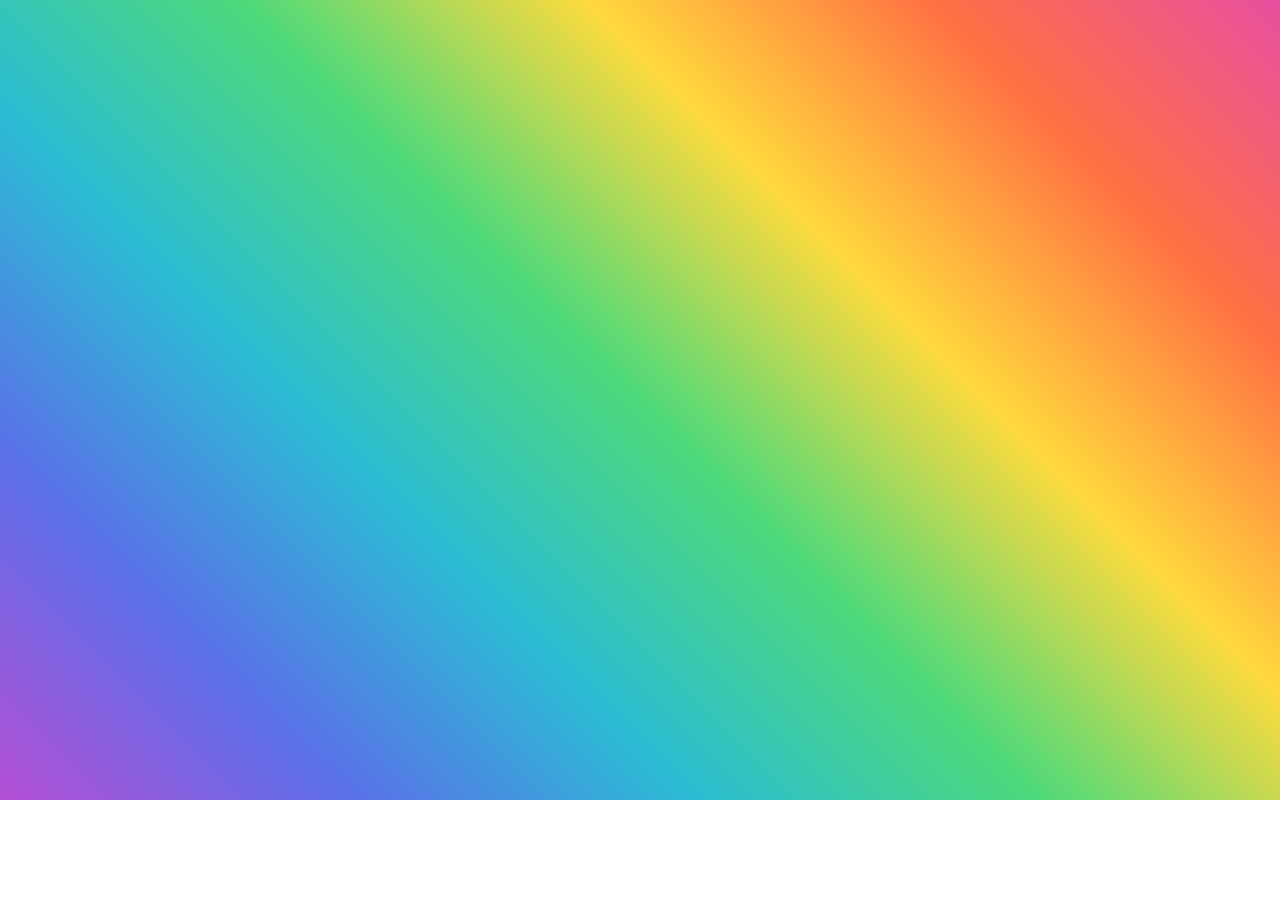
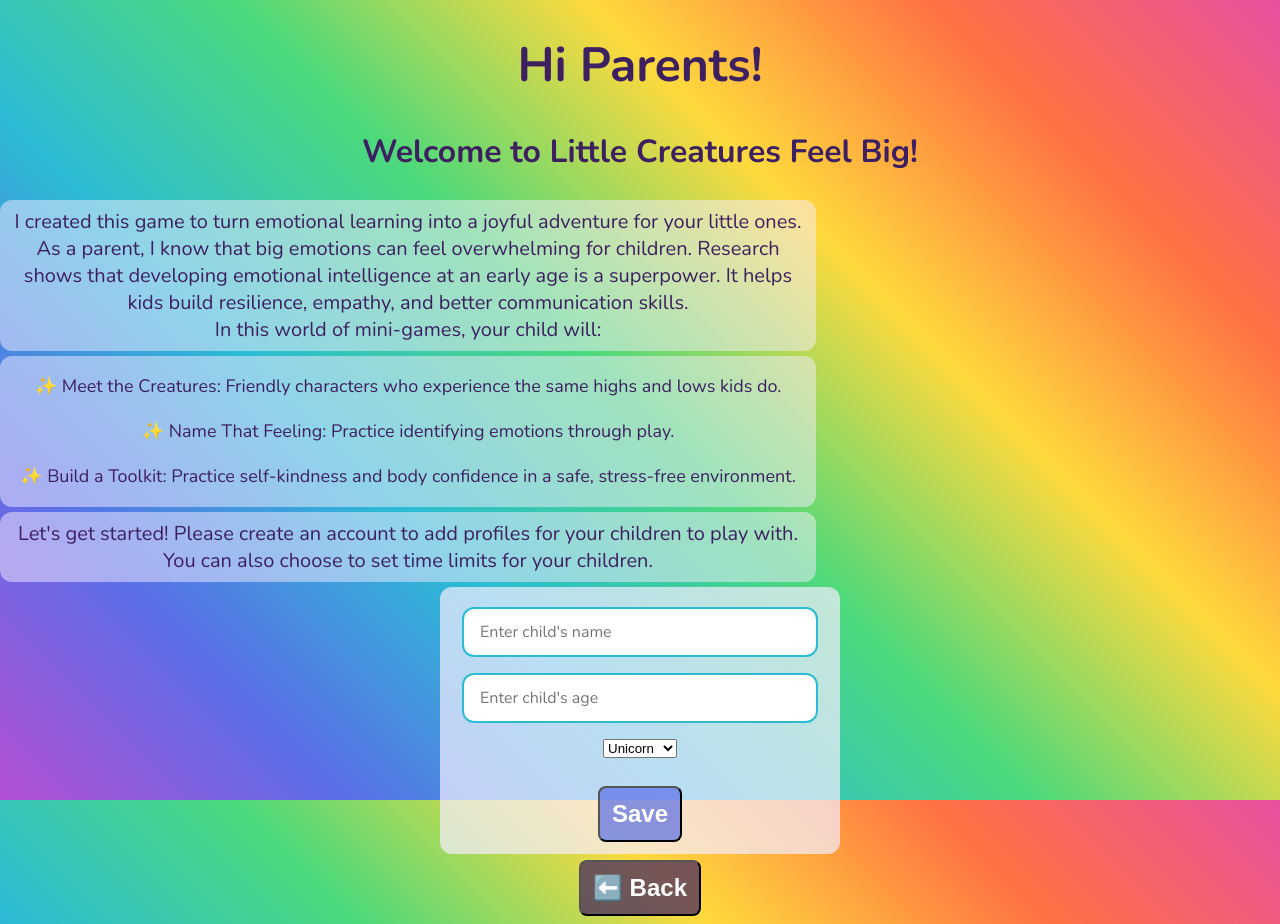
Before and after one commit to Lyndseydj1808/unit-1-project-Lyndsey-C, a React (Vite) app in the folder unit-1-project/: page /parent-create-account in a window 1280 px wide. Before the commit this address had no page. Before the commit the page ends 800 px from the top, so only its background shows below. Built offline with nearby package versions, Linux system fonts and the light colour scheme.

Commit message:
added route for parent-login and parent-create-account, added log in form, added create account form

```diff
--- a/unit-1-project/src/App.jsx
+++ b/unit-1-project/src/App.jsx
@@ -6,10 +6,15 @@ import ParentDashboard from "./pages/ParentDashboard";
 import FeelingFriends from "./games/FeelingFriends/FeelingFriends";
 import MainGames from "./pages/MainGames";
 import KindCreatures from "./games/KindCreatures/KindCreatures";
+import ParentLogin from "./pages/ParentLogin";
+import ParentCreateAccount from "./pages/ParentCreateAccount";
 
 function App() {
   const [childName, setChildName] = useState("");
-  const [childAge, setChildAge] = useState("");/*havent incorporated age anywhere yet but hope to in the future */
+  const [childAge, setChildAge] =
+    useState(
+      "",
+    ); /*havent incorporated age anywhere yet but hope to in the future */
 
   const updateChild = (name, age) => {
     setChildName(name);
@@ -19,12 +24,14 @@ function App() {
     <>
       <Routes>
         <Route path="/" element={<Home />} />
+        <Route path="/parent-login" element={<ParentLogin />} />
         <Route
           path="/parent-dashboard"
           element={
             <ParentDashboard onUpdate={updateChild} childName={childName} />
           }
         />
+        <Route path="/parent-create-account" element={<ParentCreateAccount />} />
         <Route
           path="/mini-games"
           element={<MainGames childName={childName} />}
--- a/unit-1-project/src/pages/Home.jsx
+++ b/unit-1-project/src/pages/Home.jsx
@@ -10,11 +10,11 @@ export default function Home() {
         <img src={mobileImage} alt="Little Creatures Feel Big! image with creatures and rainbow." />
       </div>
       <div className="nav-buttons">
-        <Link className="nav-button parent-dashboard" to="/parent-dashboard">
+        <Link className="nav-button parent-dashboard" to="/parent-login">
           Parent Dashboard
         </Link>
         <Link className="nav-button mini-games" to="/mini-games">
-          Mini-Games!
+          Let's Play!
         </Link>
         <Link className="nav-button about" to="/about">
           Learn About The Game
--- /dev/null
+++ b/unit-1-project/src/pages/ParentCreateAccount.jsx
@@ -0,0 +1,110 @@
+import React, { useState } from "react";
+import BackButton from "../components/BackButton";
+import "./ParentDashboard.css";
+
+export default function ParentCreateAccount({ onUpdate, childName }) {
+  const [formSubmit, setFormSubmit] = useState(false);
+  const [inputName, setInputName] = useState("");
+  const [inputAge, setInputAge] = useState("");
+  const [formValidationFeedback, setFormValidationFeedback] = useState("");
+  const handleSubmit = (event) => {
+    event.preventDefault();
+
+    const age = Number(inputAge);
+    if (!inputName || !inputAge) {
+      setFormValidationFeedback("⚠️ Please enter name and age.");
+    } else if (age >= 18 || age <= 0) {
+      setFormValidationFeedback("⚠️ Please enter a valid age.");
+    } else {
+      onUpdate(inputName, inputAge);
+      setFormSubmit(true);
+      setFormValidationFeedback("");
+    }
+  };
+  return (
+    <main className="parent-create-account-container">
+      <div className="create-account">
+        <header>
+          <h1>Hi Parents!</h1>
+          <h2> Welcome to Little Creatures Feel Big!</h2>
+        </header>
+        <section className="dashboard-description-section">
+          <p className="dashboard-description">
+            I created this game to turn emotional learning into a joyful
+            adventure for your little ones. As a parent, I know that big
+            emotions can feel overwhelming for children. Research shows that
+            developing emotional intelligence at an early age is a superpower.
+            It helps kids build resilience, empathy, and better communication
+            skills.
+            <br /> In this world of mini-games, your child will:
+          </p>
+
+          <ul className="dashboard-list">
+            <li>
+              ✨ Meet the Creatures: Friendly characters who experience the same
+              highs and lows kids do.
+            </li>
+            <li>
+              ✨ Name That Feeling: Practice identifying emotions through play.
+            </li>
+            <li>
+              ✨ Build a Toolkit: Practice self-kindness and body confidence in
+              a safe, stress-free environment.
+            </li>
+          </ul>
+          <p className="dashboard-description">
+            Let's get started! Please create an account to add profiles for your
+            children to play with. You can also choose to set time limits for
+            your children.
+          </p>
+        </section>
+        <section className="form">
+          {/*form for parents to create account */}
+          {formValidationFeedback && (
+            <div className="form-validation-feedback">
+              {formValidationFeedback}
+            </div>
+          )}
+          {!formSubmit && (
+            <form className="parent-form" onSubmit={handleSubmit}>
+              <input
+                className="parent-form-input"
+                type="text"
+                value={inputName}
+                onChange={(event) => setInputName(event.target.value)}
+                placeholder="Enter child's name"
+              />
+              <input
+                className="parent-form-input"
+                type="number"
+                min="1"
+                max="17"
+                value={inputAge}
+                onChange={(event) => setInputAge(event.target.value)}
+                placeholder="Enter child's age"
+              />
+              <select name="chooseCreature" id="chooseCreature">
+                <option value="Unicorn">Unicorn</option>
+                <option value="Dragon">Dragon</option>
+                <option value="Llama">Llama</option>
+                <option value="Peacock">Peacock</option>
+                <option value="Pheonix">Pheonix</option>
+              </select>
+              <button className="save-button" type="submit">
+                Save
+              </button>
+            </form>
+          )}
+        </section>
+
+        {formSubmit && (
+          <section className="form-feedback-section">
+            <div className="form-submit-feedback">{`Thank you! We hope ${childName} has so much fun exploring Little Creatures Feel Big!`}</div>
+          </section>
+        )}
+
+        <BackButton />
+      </div>
+    </main>
+  );
+}
--- a/unit-1-project/src/pages/ParentDashboard.jsx
+++ b/unit-1-project/src/pages/ParentDashboard.jsx
@@ -1,100 +1,9 @@
 import React, { useState } from "react";
 import BackButton from "../components/BackButton";
+import { Link } from "react-router-dom";
 import "./ParentDashboard.css";
 
-export default function ParentDashboard({ onUpdate, childName }) {
-  const [formSubmit, setFormSubmit] = useState(false);
-  const [inputName, setInputName] = useState("");
-  const [inputAge, setInputAge] = useState("");
-  const [formValidationFeedback, setFormValidationFeedback] = useState("");
-  const handleSubmit = (event) => {
-    event.preventDefault();
+export default function ParentDashboard() {
 
-    const age = Number(inputAge);
-    if (!inputName || !inputAge) {
-      setFormValidationFeedback("⚠️ Please enter name and age.");
-    } else if (age >= 18 || age <= 0) {
-      setFormValidationFeedback("⚠️ Please enter a valid age.");
-    } else {
-      onUpdate(inputName, inputAge);
-      setFormSubmit(true);
-      setFormValidationFeedback("");
-    }
-  };
-  return (
-    <div className="parent-dashboard-container">
-      <header>
-        <h1>Hi Parents!</h1>
-        <h2> Welcome to Little Creatures Feel Big!</h2>
-      </header>
-      <section className="dashboard-description-section">
-        <p className="dashboard-description">
-          I created this game to turn emotional learning into a joyful adventure
-          for your little ones. As a parent, I know that big emotions can feel
-          overwhelming for children. Research shows that developing emotional
-          intelligence at an early age is a superpower—it helps kids build
-          resilience, empathy, and better communication skills.
-          <br /> In this world of mini-games, your child will:
-        </p>
 
-        <ul className="dashboard-list">
-          <li>
-            ✨ Meet the Creatures: Friendly characters who experience the same
-            highs and lows kids do.
-          </li>
-          <li>
-            ✨ Name That Feeling: Practice identifying emotions through play.
-          </li>
-          <li>
-            ✨ Build a Toolkit: Practice self-kindness and body confidence in a
-            safe, stress-free environment.
-          </li>
-        </ul>
-        <p className="dashboard-description">
-          Let's get started! Please enter your child's details below so the
-          creatures can greet them by name and tailor the experience to their
-          age.
-        </p>
-      </section>
-      <section className="form">
-        {/*form for parents to add name and age */}
-        {formValidationFeedback && (
-          <div className="form-validation-feedback">
-            {formValidationFeedback}
-          </div>
-        )}
-        {!formSubmit && (
-          <form className="parent-form" onSubmit={handleSubmit}>
-            <input
-              className="parent-form-input"
-              type="text"
-              value={inputName}
-              onChange={(event) => setInputName(event.target.value)}
-              placeholder="Enter child's name"
-            />
-            <input
-              className="parent-form-input"
-              type="number"
-              min="1"
-              max="17"
-              value={inputAge}
-              onChange={(event) => setInputAge(event.target.value)}
-              placeholder="Enter child's age"
-            />
-            <button className="save-button" type="submit">
-              Save
-            </button>
-          </form>
-        )}
-      </section>
-
-      {formSubmit && (
-        <section className="form-feedback-section">
-          <div className="form-submit-feedback">{`Thank you! We hope ${childName} has so much fun exploring Little Creatures Feel Big!`}</div>
-        </section>
-      )}
-
-      <BackButton />
-    </div>
-  );
 }
--- /dev/null
+++ b/unit-1-project/src/pages/ParentLogin.jsx
@@ -0,0 +1,52 @@
+import React, { useState } from "react";
+import BackButton from "../components/BackButton";
+import { Link } from "react-router-dom";
+import { useNavigate } from "react-router-dom";
+
+import "./ParentLogin.css";
+
+export default function ParentLogin() {
+  const navigate = useNavigate();
+  const [email, setEmail] = useState("");
+  const [password, setPassword] = useState("");
+  const handleSubmit = (event) => {
+    event.preventDefault();
+    navigate("/parent-dashboard");
+  };
+
+  return (
+    <main className="parent-dashboard-container">
+      <section className="login-form-section">
+        <h1>Please Login</h1>
+        <form className="login-form" onSubmit={handleSubmit}>
+          <label htmlFor="email">Email</label>
+          <input
+            className="login-form-input"
+            type="email"
+            id="email"
+            value={email}
+            onChange={(event) => setEmail(event.target.value)}
+            placeholder="name@example.com"
+          />
+          <label htmlFor="password">Password</label>
+          <input
+            className="login-form-input"
+            type="password"
+            id="password"
+            value={password}
+            onChange={(event) => setPassword(event.target.value)}
+            placeholder="Enter password"
+          />
+          <button type="submit">Log In</button>
+        </form>
+      </section>
+      <section className="create-account-section">
+        <p>or</p>
+        <Link className="create-account" to="/parent-create-account">
+          Create An Account
+        </Link>
+      </section>
+      <BackButton />
+    </main>
+  );
+}
```
Also changed, not shown: unit-1-project/src/pages/ParentCreateAccount.css (added), unit-1-project/src/pages/ParentLogin.css (added).
